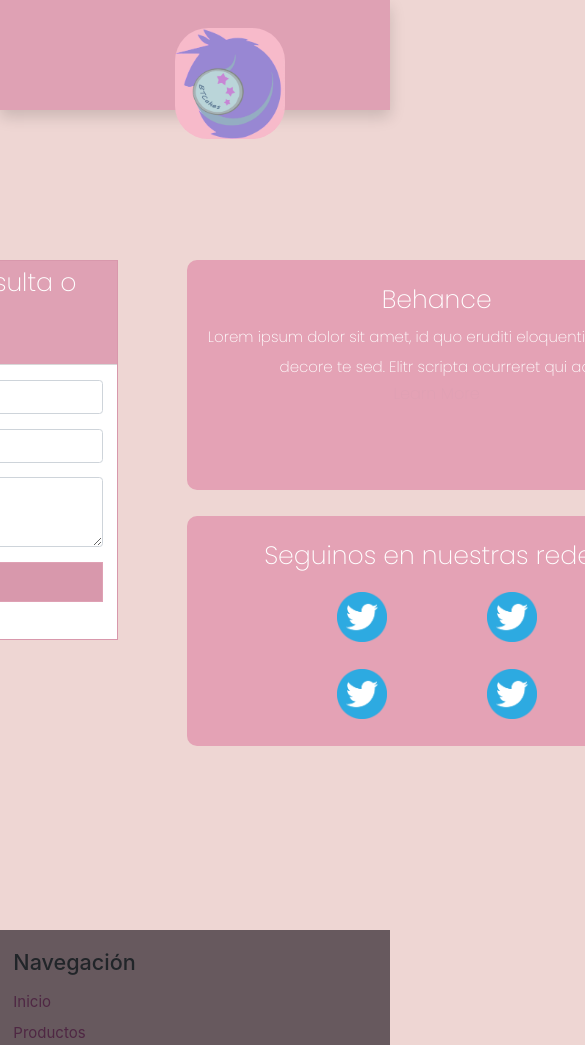
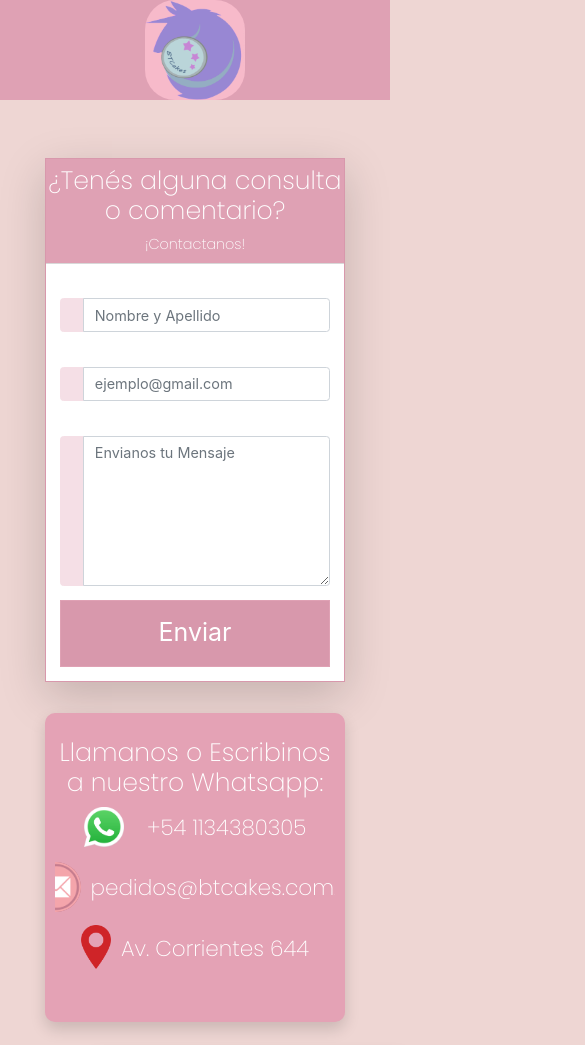
Before and after one commit to FranBillan/dw-proyectofinal, a plain HTML site: page pages/contacto.html in a window 390 px wide. Shown: the top 1045 px of the page, 585 px wide, since content can reach past the window. Drawn offline with Linux system fonts and the light colour scheme.

Commit message:
navbar responsivo, pág contacto responsiva, index parcialmente responsivo

```diff
--- a/css/style.css
+++ b/css/style.css
@@ -22,9 +22,9 @@ html{
 }
 
 .logo{
-    margin-left:150px;
-    margin-right: 80px;
-    width:110px;
+  /*  margin-left:150px;
+    margin-right: 80px;*/
+    width:100px;
     border-radius: 30%;
     background-color:#f7baca;
     transition: transform 1.2s;
@@ -33,7 +33,7 @@ html{
 
 .logo:hover{
 
-    transform: scale(1.20);
+    transform: scale(1.0);
 
 }
 
@@ -41,19 +41,15 @@ html{
     display: flex;
     justify-content: center;
     background-color: #dfa1b4;
-    height: 13vh;
-    width: 100%;
     margin-top: 0%;
 
 }
 .menu{
-    height: 13vh;
-    width: auto;
     display: flex;
     align-items: center;
     justify-content:space-evenly;
     list-style: none;
-
+    margin-bottom:0px;
 }
 
 .menu_item{
@@ -61,17 +57,18 @@ html{
     font-size: 22px;
     font-family: Poppins, sans-serif;
     justify-content: center;
-   padding-top: 40px;
-   padding-bottom: 40px;
-    padding-right: 20%;
-    padding-left: 20%;
+
+  /*  padding-top: 30px;
+    padding-bottom: 20px; */
+
+  /*  padding-right: 20%;
+    padding-left: 20%; */
 }
 
 .quienes-somos{
-    align-items: center;
-    justify-content: center;
-    padding-top: 20pt;
-    padding-bottom: 11pt;
+   padding-top: 45px;
+   padding-bottom: 42px;
+   /* padding-bottom:70px; */
 }
 
 .menu_item:hover{
@@ -262,56 +259,34 @@ padding: 20px;
 #bottom {
     background-color:#67595E;
 }
-.logo{
-    size: 900px;
-}
 
 
-.contacto__flexbox {
-    display: flex;
-    flex-direction: row;
-    margin-top: 150px;
-    margin-bottom: 50px;
-    justify-content: center;
-    width:100%;
+/*----Forms Principal----*/
+
+
+ .contacto__flexbox .container{
+
+    justify-content:space-around;
+    margin-right: 0px;
+    margin-left: 0px;
+    padding-bottom: 5%;
+    align-items: center;
 
 }
 
-.contacto__container{
-    display: flex;
-    width: 90%;
-    justify-content: center;
-}
-.contacto__flexbox .container{
-    width:fit-content;
-    justify-content:space-around;
-    margin-right: 0px;
-    margin-left: 0px;
-}
+/*---- Fin Forms Principal----*/
 
-.row{
-    width: fit-content;
-
-}
-.col-12.col-md-8.col-lg-6.pb-5{
-    width:fit-content;
-}
-
-
+/* ----Tarjetas de Social---- */
 .containersocialbox{
     width: fit-content;
     height: fit-content;
     align-content: center;
     font-family: Poppins, sans-serif;
     color: rgb(255, 255, 255);
-    padding-bottom: 40pt;
 }
 .social-box{
     display: flex;
-    flex-direction: row;
-   width:fit-content;
-   margin-left: 40pt;
-
+    flex-direction: column;
 
 }
 .social-box .box {
@@ -321,14 +296,11 @@ padding: 20px;
     margin-bottom: 20pt;
     padding: 25px 10px;
     transition: all 0.5s ease-out;
-    height: 230px;
-    width:500px;
-
 
 }
 
 .social-box .box:hover {
-   box-shadow: 0 0 6px #df6f91;
+   box-shadow: 0 0 15px #ec92ad;
 }
 
 .social-box .box-text {
@@ -355,33 +327,59 @@ padding: 20px;
     flex-direction: row;
     justify-content: center;
     align-self: center;
-    overflow:visible;
+    overflow:hidden;
 
 }
+.contacto-list{
+    list-style: none;
+}
+.contacto-item{
+ display: flex;
+ align-items: center;
+ justify-content: center;
+ margin-bottom: 10pt;
+}
+.contacto-info{
+    margin-top: 10px;
+    margin-left: 10px
+}
+.contacto-img.wpp{
+    width: 40px;
+    margin-right:10pt;
+}
 
+
+
+.contacto-img.mail{
+    width:50px;
+    background-color: #c57c8e;
+    border-radius: 50%;
+}
+.contacto-img.ubi{
+    width:30px;
+}
 .rrss-box{
     display: flex;
     flex-wrap: wrap;
     justify-content: space-around;
-    width:300px;
+
     height: auto;
 }
 .rrss-box_item{
-    width: 150px;
+    width: 180px;
     padding-top: 10pt;
     padding-bottom: 10pt;
-
     justify-content: center;
     text-decoration: none;
     list-style: none;
+}
 
-}
 .rrss-img{
-   width: 50px;
+   width: 70px;
    height: auto;
 }
 
-
+/* ----Fin Tarjetas de Social---- */
 
 
 
@@ -400,10 +398,7 @@ padding: 20px;
 .border-primary{
     border-color:#d898ac!important;
 }
-.card.border-primary.rounded-0{
-    width:600px;
-    height:500px;
-}
+
 .form-control{
     margin-top: 15pt;
 }
@@ -423,9 +418,7 @@ padding: 20px;
     background-color: #d898ac;
     border-color: #dfa1b4;
 }
-.form{
-    width: auto;
-}
+
 /* Form de contacto con bootstrap */
 
 .suscribite {
@@ -434,18 +427,38 @@ padding: 20px;
     font-family: Poppins, sans-serif;
     font-weight: bolder;
 }
+
+
+
+@media screen and (max-width: 992px){
+    .containersocialbox{
+        margin-left: 0px;
+    }
+   .rrss-box{
+    justify-content: space-around;
+    flex-wrap: nowrap;
+    flex-direction: row;
+    justify-content: center;
+    width:300px;
+
+   }
+    .rrss-img{
+    width:70px;
+   }
+
+}
+
+
 @media screen and (max-width: 600px) {
     /* 320x832 */
+
+
     .header__navbar {
         margin-top:0px;
-        width: 100%;
+        /*width: 100%; */
         margin-left: 0px;
         margin-right: 0px;
     }
-    .logo{
-        margin-top:57px;
-    }
-
     .section__slide{
     margin-left: 0px;
     margin-right: 0px;
@@ -531,47 +544,7 @@ padding: 20px;
         gap: 20pt;
     }
 
-    /* card de contacto en bootstrap */
-    .card.border-primary.rounded-0{
-        width:400px;
-        height:380px;
-    }
-    .form-control{
-        margin-top: 0pt;
-    }
-    .input-group-prepend{
-        margin-top: 0pt;
-    }
-    .form-control.mensaje{
-        height: 70px;
-    }
-    .btn.btn-info.btn-block.rounded-0.py-2{
-        height:30pt;
-        font-size: 15px;
-    }
- /* card de contacto en bootstrap */
-    .contacto__form {
-        width: 100%;
-        margin: 0;
-        height: fit-content;
-    }
-    .form {
-        width: 100%;
-    }
-    .form input{
-        width: 100%
-    }
-    .form textarea {
-        width: 100%;
-        height: 100%;
-    }
-    .llamanos {
-        margin-top: 30pt;
-        margin-bottom: 20pt;
-    }
-    .llamanos, .seguinos {
-        width: 100%;
-    }
+
     .suscribite {
         margin-bottom: 20pt;
     }
--- a/pages/contacto.html
+++ b/pages/contacto.html
@@ -14,35 +14,36 @@
 ">
     <main>
         <header id="top">
-            <nav class="header__navbar shadow">
-                <ul class="menu">
-                    <li class="menu_item">
+
+            <nav class="header__navbar col-12 col-xl-12 col-md-12 col-sm-12">
+                <ul class="menu col-xl-12  col-md-12">
+                    <li class="menu_item col-md-2 p-xl-5 p-lg-5 d-xl-flex d-lg-flex d-md-none d-sm-none">
                         <a href="../pages/productos.html">Productos</a>
                     </li>
-                    <li class="menu_item">
+                    <li class="menu_item col-md-2 p-xl-5 p-lg-5 d-xl-flex d-lg-flex d-md-none d-sm-none">
                         <a href="../pages/contacto.html">Contacto</a>
                     </li>
 
-                    <li class="menu_item quienes-somos">
+                    <li class="menu_item col-md-3 p-xl-5 quienes-somos d-xl-flex d-lg-flex d-md-none d-sm-none">
                         <a href="../pages/quienes-somos.html">Quienes Somos</a>
                     </li>
-                   <li class="menu_item">
+                   <li class="menu_item col-md-2 p-xl-5 p-lg-5 d-xl-flex d-lg-flex d-md-none d-sm-none">
                     <a href="../pages/faq.html">FAQ</a>
                    </li>
-                   <span>
+                   <span class="col-md-2 d-xl-flex d-lg-flex d-sm-flex d-flex justify-content-xl-end justify-content-md-center justify-content-sm-center justify-content-center mt-md-2 pb-md-2">
                     <a href="../index.html"><img class="logo" src="../img/Logo.png" alt="BTCakes Logo"></a>
                 </span>
                 </ul>
             </nav>
         </header>
 
-        <section class="contacto__flexbox">
-            <div class="contacto__container col-sm-12">
-                <div class="container">
+        <section class="contacto__flexbox col-12 col-xl-12 col-lg-12 col-md-12 col-sm-12 mt-md-5 pt-md-3 mb-md-1 mt-sm-5 mt-5 pt-3">
+            <div class="contacto__container col-12 col-xl-12 col-lg-12 col-md-12 col-sm-12 d-xl-flex d-lg-flex justify-content-xl-center align-content-sm-center">
+                <div class="container col-xl-4 col-lg-6 col-md-11 col-sm-12 col-12">
                     <div class="row">
-                        <div class="col-12 col-md-8 col-lg-6 pb-5">
+                        <div class="col-12 col-xl-12 col-lg-12 ml-lg-0 col-md-12 col-sm-12 pb-3 ml-md-4">
                                     <form action="mail.php" method="post">
-                                        <div class="card border-primary rounded-0">
+                                        <div class="card border-primary rounded-0 shadow-lg">
                                             <div class="card-header p-0">
                                                 <div class="bg-info text-white text-center py-2">
                                                     <h3><i class="fa fa-envelope"></i> ¿Tenés alguna consulta o comentario?</h3>
@@ -95,45 +96,58 @@
 
 
 
-                            <div class="social-box">
-                                <div class="containersocialbox">
+                            <div class="social-box ml-lg-1 ml-md-5">
+                                <div class="containersocialbox col-12 col-xl-12 col-lg-12 col-md-12 col-sm-12">
                                      <div class="row">
-                                        <div class="col-lg-4 col-xs-12 text-center">
-                                            <div class="box">
+                                        <div class="col-12 col-xl-12 col-lg-12 col-md-12 col-sm-12 text-center">
+                                            <div class="box shadow">
                                                 <i class="fa fa-behance fa-3x" aria-hidden="true"></i>
                                                 <div class="box-title">
-                                                    <h3>Behance</h3>
+                                                    <h3>Llamanos o Escribinos a nuestro Whatsapp:</h3>
                                                 </div>
                                                 <div class="box-text">
-                                                    <span>Lorem ipsum dolor sit amet, id quo eruditi eloquentiam. Assum decore te sed. Elitr scripta ocurreret qui ad.</span>
+                                                    <div class="box-text__container">
+                                                        <ul class="contacto-list col-xl-12 col-lg-12 col-md-12 col-sm-12">
+                                                            <li class="contacto-item">
+                                                               <img class="contacto-img wpp" src="../img/contacto/whatsapp-logo-1.png" alt="">
+                                                               <h4 class="contacto-info">+54 1134380305</h4>
+                                                            </li>
+                                                            <li class="contacto-item">
+                                                                <img class="contacto-img mail" src="../img/contacto/mail-logo.png" alt="">
+                                                                <h4 class="contacto-info">pedidos@btcakes.com.ar</h4>
+                                                             </li>
+                                                             <li class="contacto-item">
+                                                                <img class="contacto-img ubi" src="../img/contacto/ubi-logo.png" alt="">
+                                                                <h4 class="contacto-info">Av. Corrientes 644 </h4>
+                                                             </li>
+
+                                                        </ul>
+                                                    </div>
                                                 </div>
-                                                <div class="box-btn">
-                                                    <a href="#">Learn More</a>
-                                                </div>
+
                                              </div>
-                                             <div class="containersocialbox">
+                                             <div class="containersocialbox mr-xl-5 ml-lg-4 pl-lg-1 ml-md-5 pl-md-5 ml-sm-5 pl-sm-3 ml-4 pl-4">
                                                 <div class="row">
-                                                   <div class="col-lg-4 col-xs-12 text-center">
-                                                       <div class="box">
+                                                   <div class="col-xl-12 col-lg-12 col-md-12 col-sm-12">
+                                                       <div class="box shadow">
                                                            <i class="fa fa-behance fa-3x" aria-hidden="true"></i>
                                                            <div class="box-title">
                                                                <h3>Seguinos en nuestras redes:</h3>
                                                            </div>
                                                            <div class="box-text">
-                                                            <div class="box-text__container">
-                                                                <ul class="rrss-box">
+                                                            <div class="box-text__container d-lg-flex">
+                                                                <ul class="rrss-box col-xl-12 col-lg-12 col-md-12 col-sm-12">
                                                                     <li class="rrss-box_item">
-                                                                       <img class="rrss-img" src="../img/twitter-logo-1-1.png" alt="">
+                                                                       <img class="rrss-img" src="../img/contacto/facebook-logo.png" alt="">
                                                                     </li>
                                                                     <li class="rrss-box_item">
-                                                                        <img class="rrss-img" src="../img/twitter-logo-1-1.png" alt="">
+                                                                        <img class="rrss-img" src="../img/contacto/instagram-logo.png" alt="">
                                                                      </li>
                                                                      <li class="rrss-box_item">
-                                                                        <img class="rrss-img" src="../img/twitter-logo-1-1.png" alt="">
+                                                                        <img class="rrss-img" src="../img/contacto/twitter-logo-1-1.png" alt="">
                                                                      </li>
-                                                                     <li class="rrss-box_item">
-                                                                        <img class="rrss-img" src="../img/twitter-logo-1-1.png" alt="">
-                                                                     </li>
+
+
                                                                 </ul>
                                                             </div>
 
```
Also changed, not shown: index.html (+12 -12 lines), pages/faq.html (+8 -7 lines), pages/productos.html (+8 -7 lines), pages/quienes-somos.html (+8 -7 lines), img/contacto/facebook-logo.png (added), img/contacto/instagram-logo.png (added), img/contacto/mail-logo.png (added), img/contacto/twitter-logo-1-1.png (renamed from img/twitter-logo-1-1.png), img/contacto/ubi-logo.png (added), img/contacto/whatsapp-logo-1.png (added), img/logoplaceholder.png (deleted).
